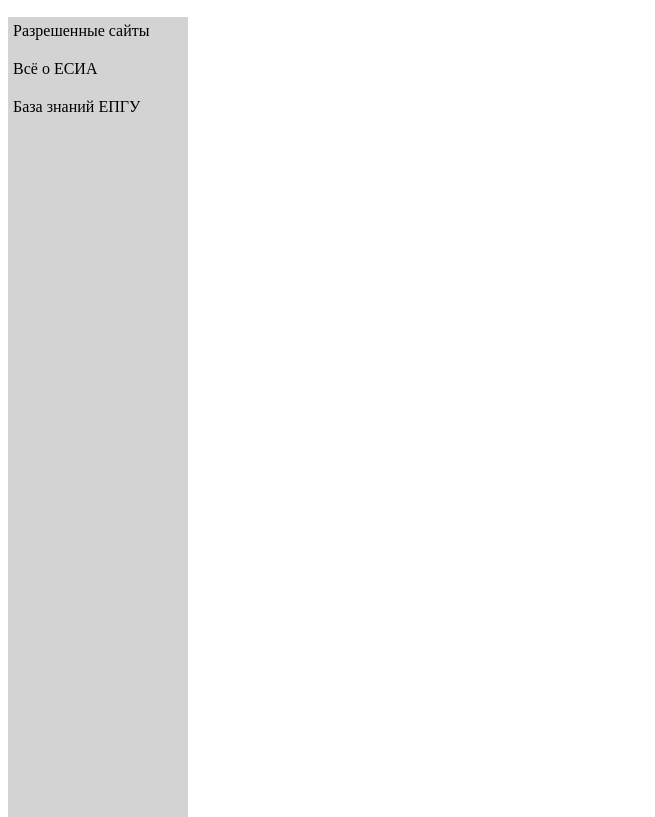
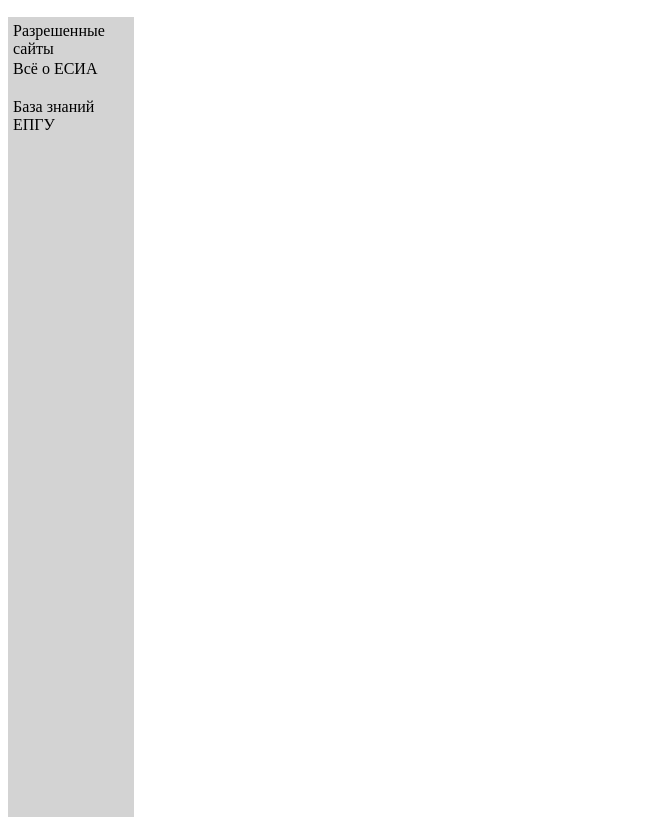
Before and after one commit to tarasovc47/Len-MFC, a plain HTML site: page Инструкция ЕСИА.html in a window 1280 px wide. Shown: the part 50-867 px from the top of the page, without its empty margins (0-655 px from the left). Drawn offline with Linux system fonts and the light colour scheme.

Commit message:
Немного оптимизирована главная страница (соотношение левого блока и фреймов 10 и 89% соответственно)

```diff
--- a/css/index_frame.css
+++ b/css/index_frame.css
@@ -1,5 +1,5 @@
 iframe {
-    width: 1698px;
+    width: 89%;
     height: 798px;
     display: none;
     border: 1px solid slategray;
--- a/css/index_left-menu.css
+++ b/css/index_left-menu.css
@@ -1,7 +1,7 @@
 .left_menu {
     float: left;
     background: lightgray;
-    width: 180px;
+    width: 10%;
     height: 800px;
 }
 input[type="radio"] {
@@ -9,7 +9,6 @@ input[type="radio"] {
 }
 .left_menu label {
     display: block;
-    width: 250px;
     height: 10px;
     transition: 0.5s;
     padding: 5px;
```
